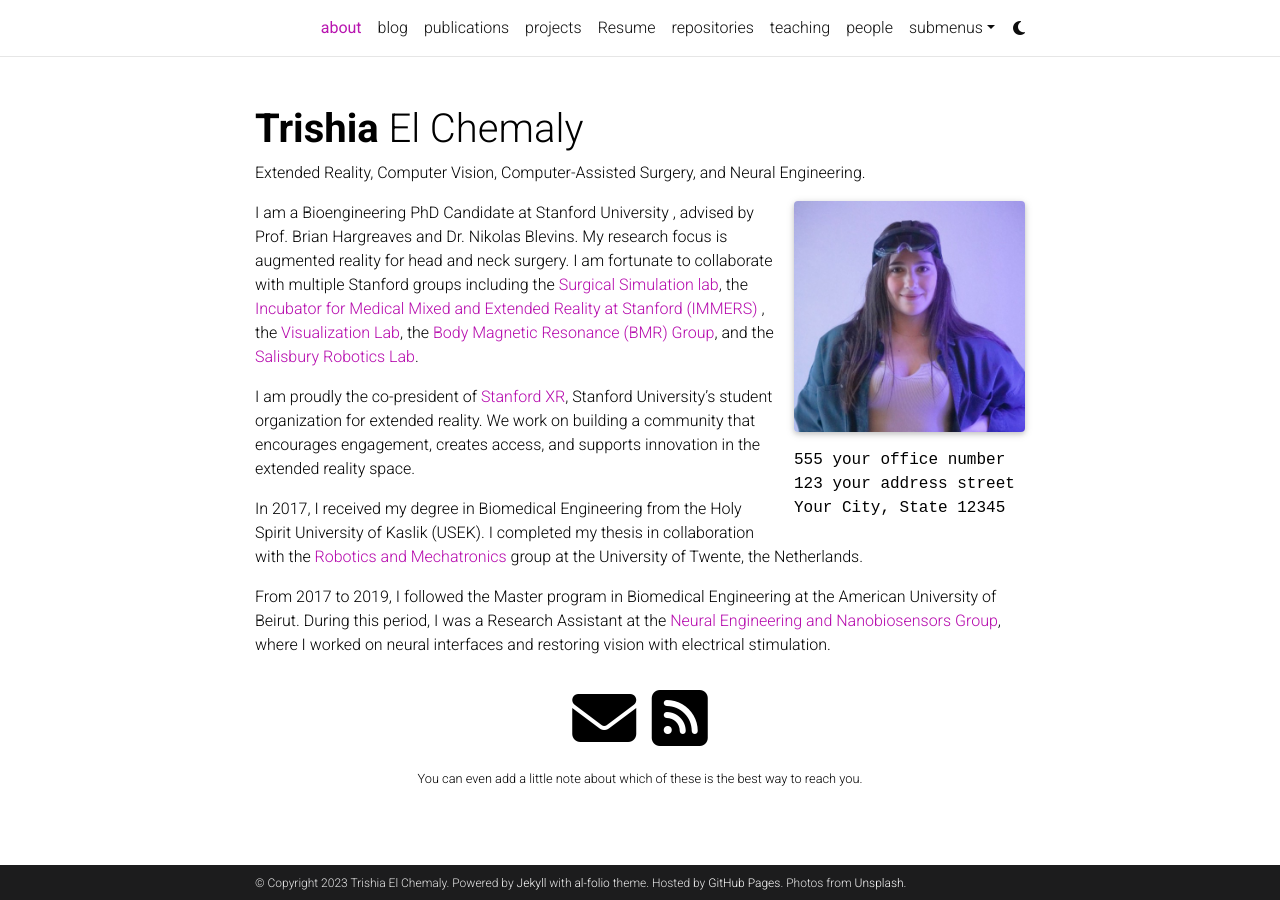
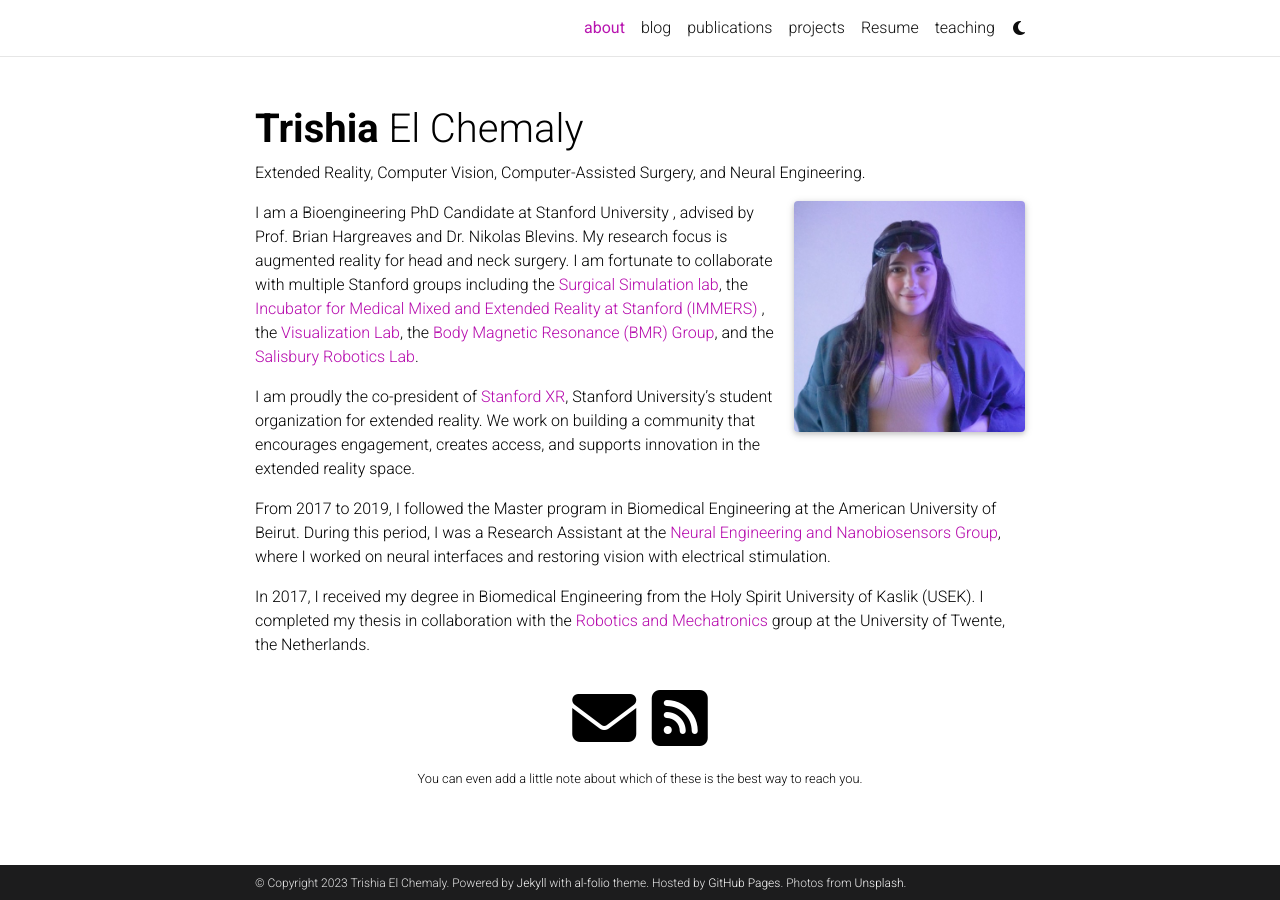
Before and after one commit to tchemaly/tchemaly.github.io, a Jekyll site: the page built from _pages/about.md, in a window 1280 px wide. Built offline with Jekyll 4.4.1, drawn with Linux system fonts in a browser that asks for light colours; full-size pictures stand in for the smaller copies a plugin makes; comment, search, counter and statistics services are not loaded; a style sheet for code colours, icons or effects is not loaded.

Commit message:
removed some pages

```diff
--- a/_pages/about.md
+++ b/_pages/about.md
@@ -8,10 +8,7 @@ profile:
   align: right
   image: Profile.jpg
   image_circular: false # crops the image to make it circular
-  more_info: >
-    <p>555 your office number</p>
-    <p>123 your address street</p>
-    <p>Your City, State 12345</p>
+  more_info:
 
 news: false  # includes a list of news items
 latest_posts: false  # includes a list of the newest posts
@@ -23,9 +20,9 @@ social: true  # includes social icons at the bottom of the page
 
 I am proudly the co-president of [Stanford XR](https://www.stanfordxr.org/), Stanford University's student organization for extended reality. We work on building a community that encourages engagement, creates access, and supports innovation in the extended reality space.
 
+From 2017 to 2019, I followed the Master program in Biomedical Engineering at the American University of Beirut. During this period, I was a Research Assistant at the [Neural Engineering and Nanobiosensors Group](https://sites.aub.edu.lb/samneuro/), where I worked on neural interfaces and restoring vision with electrical stimulation.
+
 In 2017, I received my degree in Biomedical Engineering from the Holy Spirit University of Kaslik (USEK). I completed my thesis in collaboration with the [Robotics and Mechatronics](https://www.ram.eemcs.utwente.nl/) group at the University of Twente, the Netherlands.
-
-From 2017 to 2019, I followed the Master program in Biomedical Engineering at the American University of Beirut. During this period, I was a Research Assistant at the [Neural Engineering and Nanobiosensors Group](https://sites.aub.edu.lb/samneuro/), where I worked on neural interfaces and restoring vision with electrical stimulation.
 
 <!-- Write your biography here. Tell the world about yourself. Link to your favorite [subreddit](http://reddit.com). You can put a picture in, too. The code is already in, just name your picture `prof_pic.jpg` and put it in the `img/` folder.
 
```
Also changed, not shown: _pages/dropdown.md (+1 -1 lines), _pages/profiles.md (+1 -1 lines), _pages/repositories.md (+1 -1 lines).
